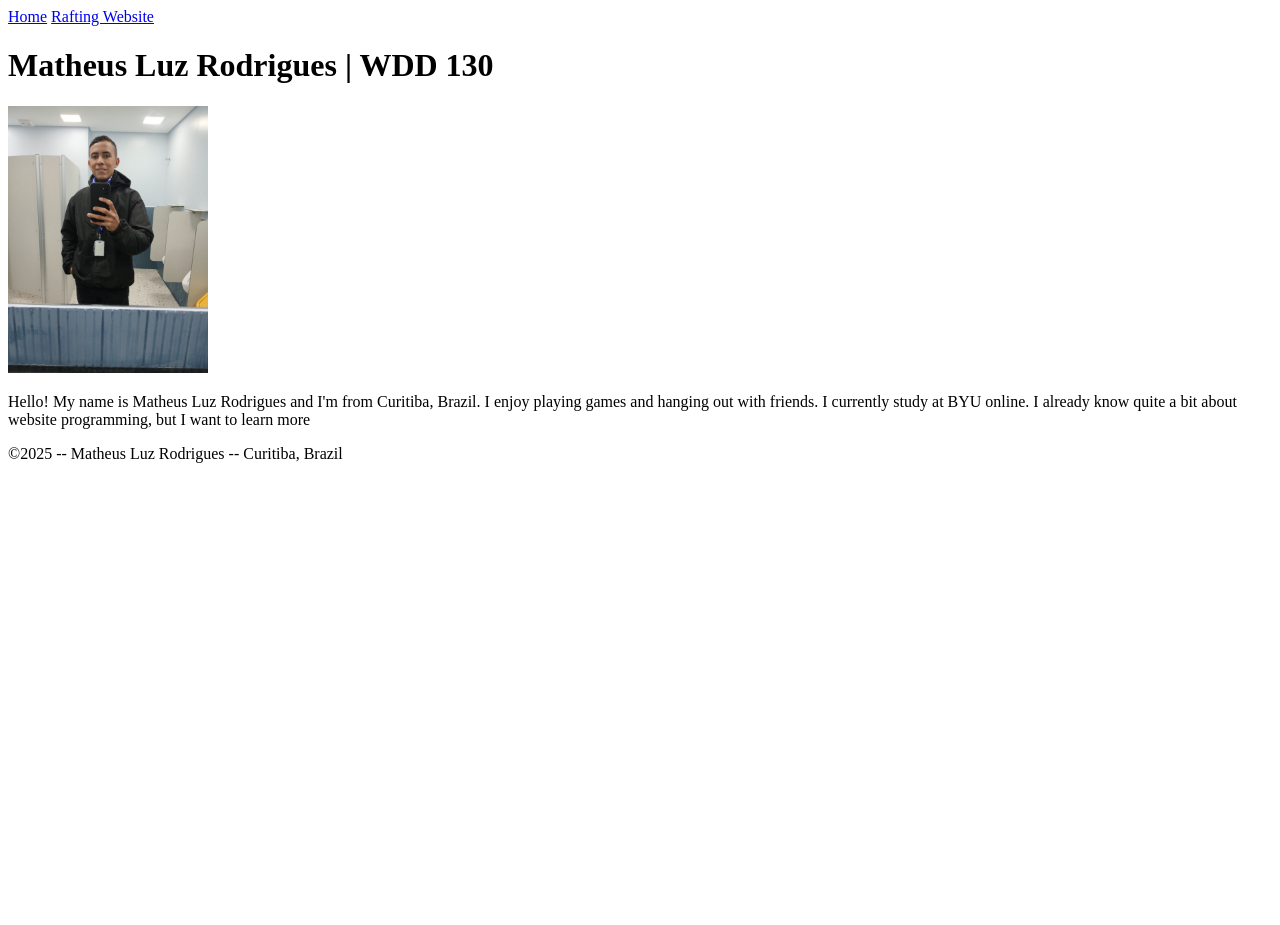
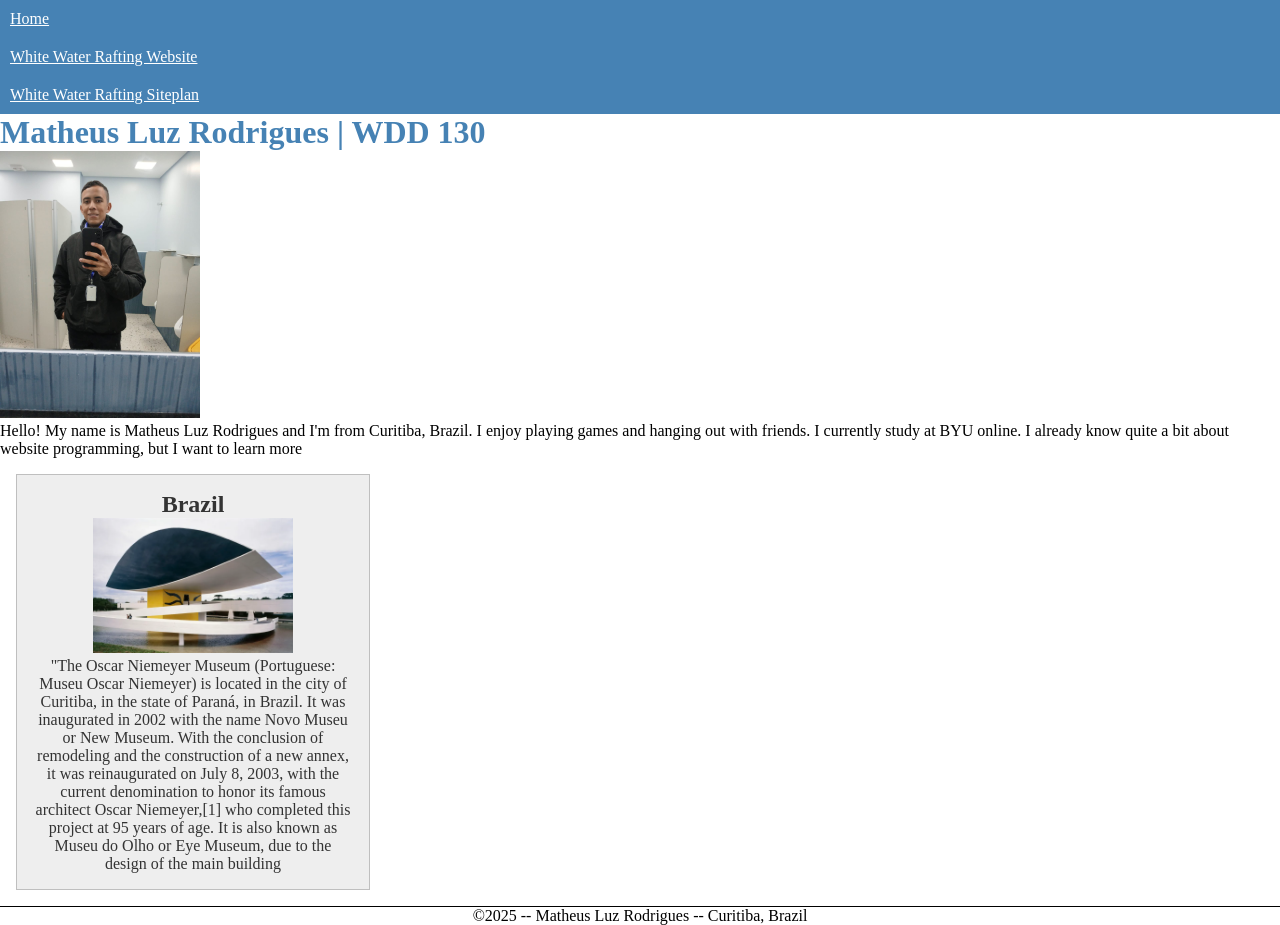
Before and after one commit to Ma1heus/wdd130, a plain HTML site: page index.html in a window 1280 px wide. Before the commit the page ends 800 px from the top, so only its background shows below. Drawn offline with Linux system fonts and the light colour scheme.

Commit message:
Add Brazil aside and museum image to homepage
Added an aside section about Brazil and the Oscar Niemeyer Museum to index.html, including a new image. Updated navigation links and added meta tags for description and author. Created styles.css for layout and styling improvements. Minor update to temple.css footer spacing.

```diff
--- a/index.html
+++ b/index.html
@@ -4,14 +4,19 @@
 <head>
     <meta charset="UTF-8">
     <meta name="viewport" content="width=device-width, initial-scale=1.0">
+    <meta name="description" content="Matheus Luz Rodrigues's BYU-Idaho WWD 130 course home page">
+    <meta name="author" content="Matheus Luz Rodrigues">
+
     <title>Matheus Luz Rodrigues | WDD 130</title>
+    <link rel="stylesheet" href="styles/styles.css">
 </head>
 
 <body>
     <header>
         <nav>
             <a href="#">Home</a>
-            <a href="wwr/">Rafting Website</a>
+            <a href="wwr/">White Water Rafting Website</a>
+            <a href="wwr/site-plan-rafting.html">White Water Rafting Siteplan</a>
         </nav>
     </header>
     <main>
@@ -21,6 +26,15 @@
             with friends. I currently study at BYU online. I already know quite a bit about website programming, but I
             want to learn more </p>
     </main>
+    <aside>
+        <h2>Brazil</h2>
+        <img src="images/oscar_niemeyer_museum.jpg" alt="Brazil's Oscar Niemeyer Museum">
+        <p>"The Oscar Niemeyer Museum (Portuguese: Museu Oscar Niemeyer) is located in the city of Curitiba, in the
+            state of Paraná, in Brazil. It was inaugurated in 2002 with the name Novo Museu or New Museum. With the
+            conclusion of remodeling and the construction of a new annex, it was reinaugurated on July 8, 2003, with the
+            current denomination to honor its famous architect Oscar Niemeyer,[1] who completed this project at 95 years
+            of age. It is also known as Museu do Olho or Eye Museum, due to the design of the main building</p>
+    </aside>
     <footer>
         <p>©2025 -- Matheus Luz Rodrigues -- Curitiba, Brazil</p>
     </footer>
--- a/styles/styles.css
+++ b/styles/styles.css
@@ -0,0 +1,56 @@
+*{
+    padding: 0;
+    margin: 0;
+}
+
+header{
+    display: flex;
+    align-items: center;
+
+
+    background-color: steelblue;
+
+}
+
+nav a{
+    color: white;
+    padding: 10px;
+    display: block;
+}
+
+h1{
+    color: steelblue;
+}
+
+maing img{
+    width: 150px;
+    height: auto;
+    border: 1px solid steelblue;
+    padding: 2px;
+    box-shadow: 0 0 30px gray;
+}
+
+p{
+    padding: 0;
+}
+
+aside{
+    width: 20em;
+    margin: 1em;
+    border: 1px solid rgba(0,  0, 0, 0.2);
+    padding: 1em;
+    background-color: #eee;
+    color: #333;
+    text-align: center;
+}
+
+aside img{
+    width: 200px;
+    height: auto;
+}
+
+footer{
+    margin-top: 1em;
+    border-top: 1px solid #000;
+    text-align: center;
+}
--- a/week02/styles/temple.css
+++ b/week02/styles/temple.css
@@ -55,4 +55,5 @@ h2 {
 
 footer{
     font-size: 1.2rem;
+
 }
```
Also changed, not shown: images/oscar_niemeyer_museum.jpg (added).
